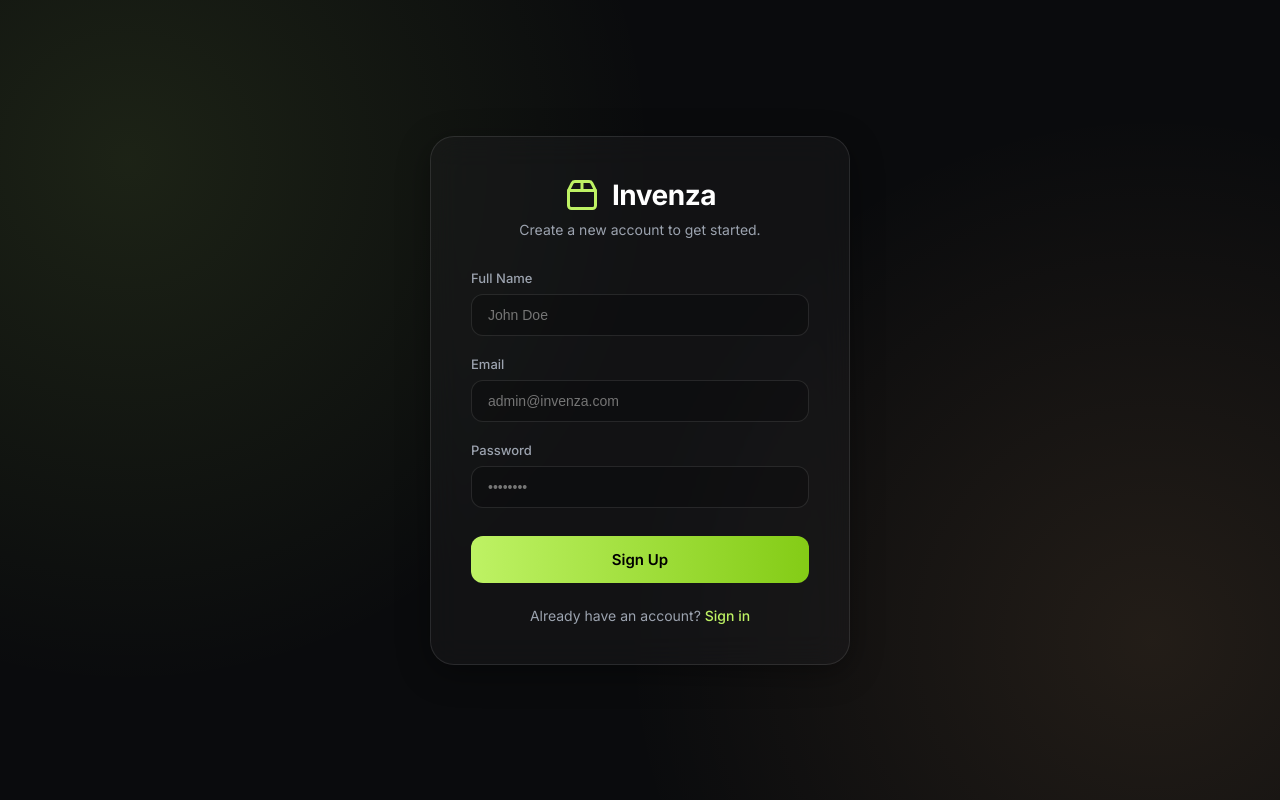
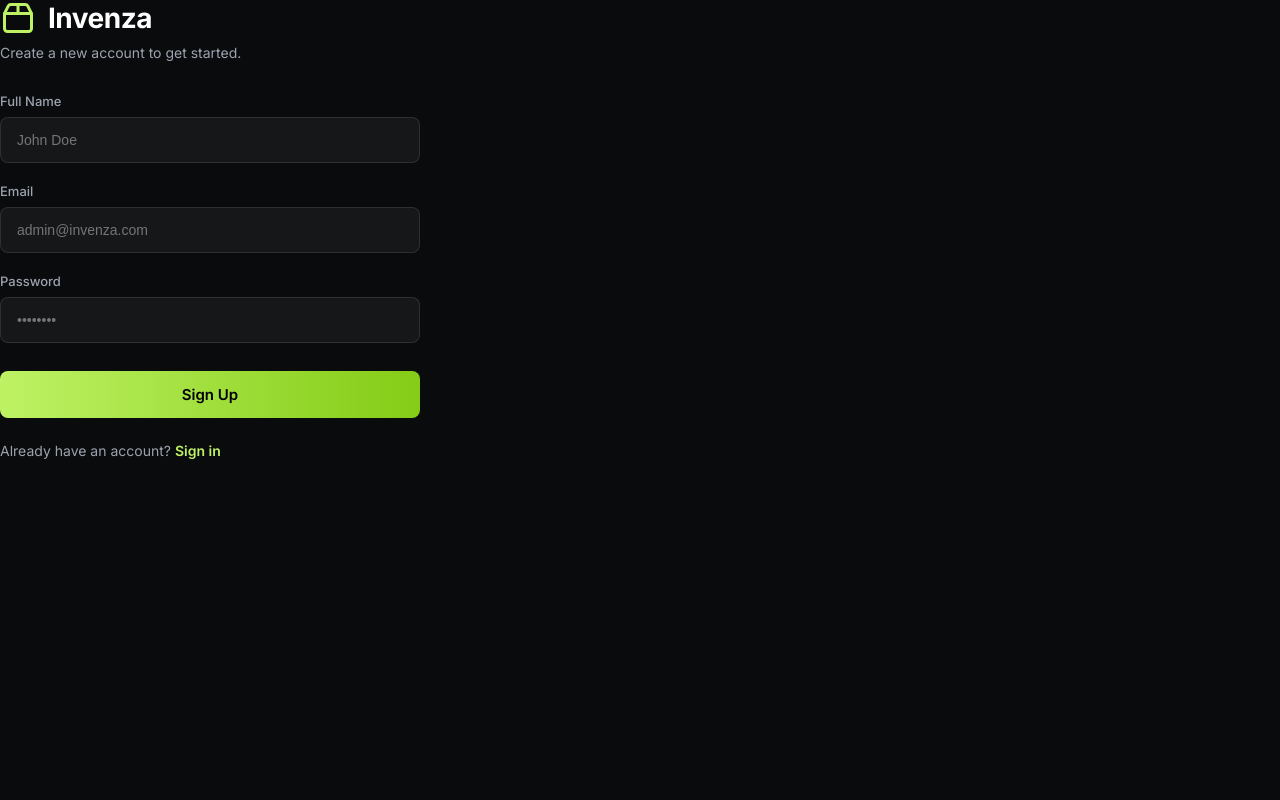
Before and after one commit to shalini-saloni/Invenza, a React app in the folder frontend/: page /signup in a window 1280 px wide. Built offline with nearby package versions, Linux system fonts and the light colour scheme; the HTML template or start-up script is replaced by a standard one.

Commit message:
style: update authentication page styling

```diff
--- a/frontend/src/pages/Auth.css
+++ b/frontend/src/pages/Auth.css
@@ -1,22 +1,42 @@
 .auth-container {
   min-height: 100vh;
   display: flex;
+  background-color: var(--bg-main);
+}
+
+.auth-illustration {
+  flex: 1.2;
+  background-image: url('/inventory_illustration.png');
+  background-size: cover;
+  background-position: center;
+  clip-path: ellipse(120% 100% at left center);
+  position: relative;
+  display: flex;
   align-items: center;
   justify-content: center;
-  background-image: radial-gradient(circle at 10% 20%, rgba(190, 242, 100, 0.1) 0%, transparent 40%),
-                    radial-gradient(circle at 90% 80%, rgba(253, 186, 116, 0.1) 0%, transparent 40%);
-  background-color: var(--bg-main);
-  padding: 20px;
+}
+
+.auth-illustration::after {
+  content: '';
+  position: absolute;
+  top: 0;
+  left: 0;
+  right: 0;
+  bottom: 0;
+  background: rgba(0, 0, 0, 0.2); /* Slight overlay to ensure it blends well with dark theme */
+}
+
+.auth-form-wrapper {
+  flex: 1;
+  display: flex;
+  flex-direction: column;
+  justify-content: center;
+  align-items: center;
+  padding: 40px;
 }
 
 .auth-glass-card {
-  background: rgba(32, 32, 34, 0.4);
-  backdrop-filter: blur(16px);
-  -webkit-backdrop-filter: blur(16px);
-  border: 1px solid rgba(255, 255, 255, 0.1);
-  box-shadow: 0 8px 32px 0 rgba(0, 0, 0, 0.37);
-  border-radius: 24px;
-  padding: 40px;
+  background: transparent; /* Remove glass card background to match the reference's flat look but keep it dark */
   width: 100%;
   max-width: 420px;
   display: flex;
@@ -26,6 +46,7 @@
 .auth-header {
   gap: 12px;
   margin-bottom: 8px;
+  justify-content: flex-start; /* Align left to match image */
 }
 
 .auth-header h2 {
@@ -35,7 +56,7 @@
 }
 
 .auth-subtitle {
-  text-align: center;
+  text-align: left;
   color: var(--text-secondary);
   font-size: 14px;
   margin-bottom: 32px;
@@ -60,10 +81,10 @@
 }
 
 .form-group input {
-  background: rgba(0, 0, 0, 0.2);
+  background: rgba(255, 255, 255, 0.05); /* Dark input background */
   border: 1px solid rgba(255, 255, 255, 0.1);
-  border-radius: 12px;
-  padding: 12px 16px;
+  border-radius: 8px; /* Slightly squarer radius like image */
+  padding: 14px 16px;
   color: #fff;
   font-size: 14px;
   transition: all 0.2s ease;
@@ -72,14 +93,47 @@
 .form-group input:focus {
   outline: none;
   border-color: var(--accent-green);
-  background: rgba(0, 0, 0, 0.4);
+  background: rgba(255, 255, 255, 0.1);
+}
+
+.auth-form-options {
+  display: flex;
+  justify-content: space-between;
+  align-items: center;
+  font-size: 13px;
+  color: var(--text-secondary);
+  margin-top: -4px;
+}
+
+.auth-form-options label {
+  display: flex;
+  align-items: center;
+  gap: 8px;
+  cursor: pointer;
+}
+
+.auth-form-options input[type="checkbox"] {
+  accent-color: var(--accent-green);
+  width: 14px;
+  height: 14px;
+  cursor: pointer;
+}
+
+.auth-form-options a {
+  color: var(--text-secondary);
+  text-decoration: none;
+}
+
+.auth-form-options a:hover {
+  text-decoration: underline;
+  color: #fff;
 }
 
 .auth-btn {
   background: var(--grad-green);
   color: #000;
   border: none;
-  border-radius: 12px;
+  border-radius: 8px;
   padding: 14px;
   font-size: 15px;
   font-weight: 600;
@@ -92,8 +146,53 @@
   opacity: 0.9;
 }
 
+.auth-divider {
+  display: flex;
+  align-items: center;
+  text-align: center;
+  color: var(--text-secondary);
+  font-size: 13px;
+  margin-top: 24px;
+}
+
+.auth-divider::before,
+.auth-divider::after {
+  content: '';
+  flex: 1;
+  border-bottom: 1px solid rgba(255, 255, 255, 0.1);
+}
+
+.auth-divider:not(:empty)::before {
+  margin-right: .5em;
+}
+
+.auth-divider:not(:empty)::after {
+  margin-left: .5em;
+}
+
+.google-btn {
+  background: rgba(255, 255, 255, 0.05);
+  color: #fff;
+  border: 1px solid rgba(255, 255, 255, 0.1);
+  border-radius: 8px;
+  padding: 12px;
+  font-size: 14px;
+  font-weight: 500;
+  cursor: pointer;
+  display: flex;
+  align-items: center;
+  justify-content: center;
+  gap: 10px;
+  transition: all 0.2s ease;
+  margin-top: 16px;
+}
+
+.google-btn:hover {
+  background: rgba(255, 255, 255, 0.1);
+}
+
 .auth-footer {
-  text-align: center;
+  text-align: left;
   margin-top: 24px;
   font-size: 14px;
   color: var(--text-secondary);
@@ -102,9 +201,15 @@
 .auth-footer a {
   color: var(--accent-green);
   text-decoration: none;
-  font-weight: 500;
+  font-weight: 600;
 }
 
 .auth-footer a:hover {
   text-decoration: underline;
 }
+
+@media (max-width: 768px) {
+  .auth-illustration {
+    display: none;
+  }
+}
```
